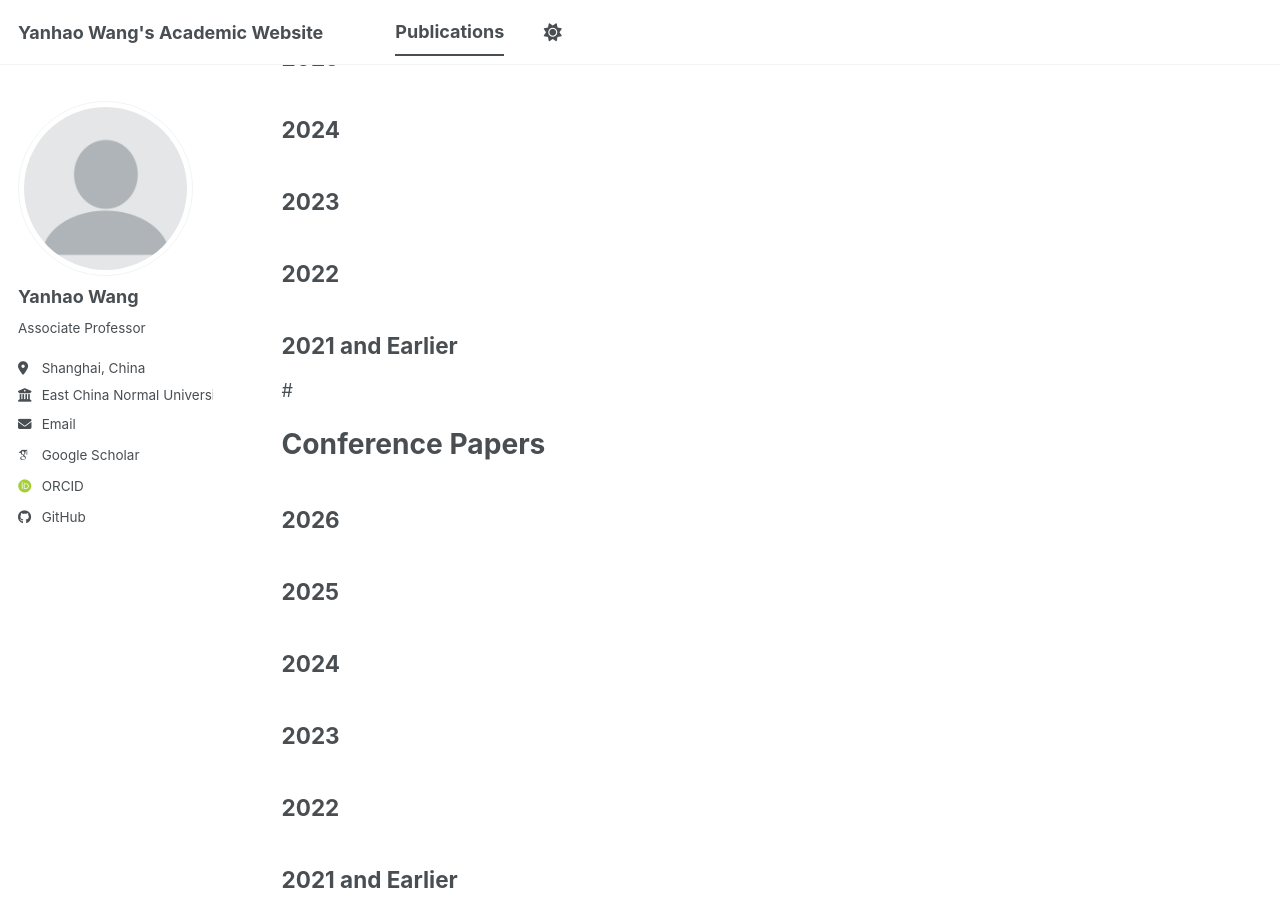
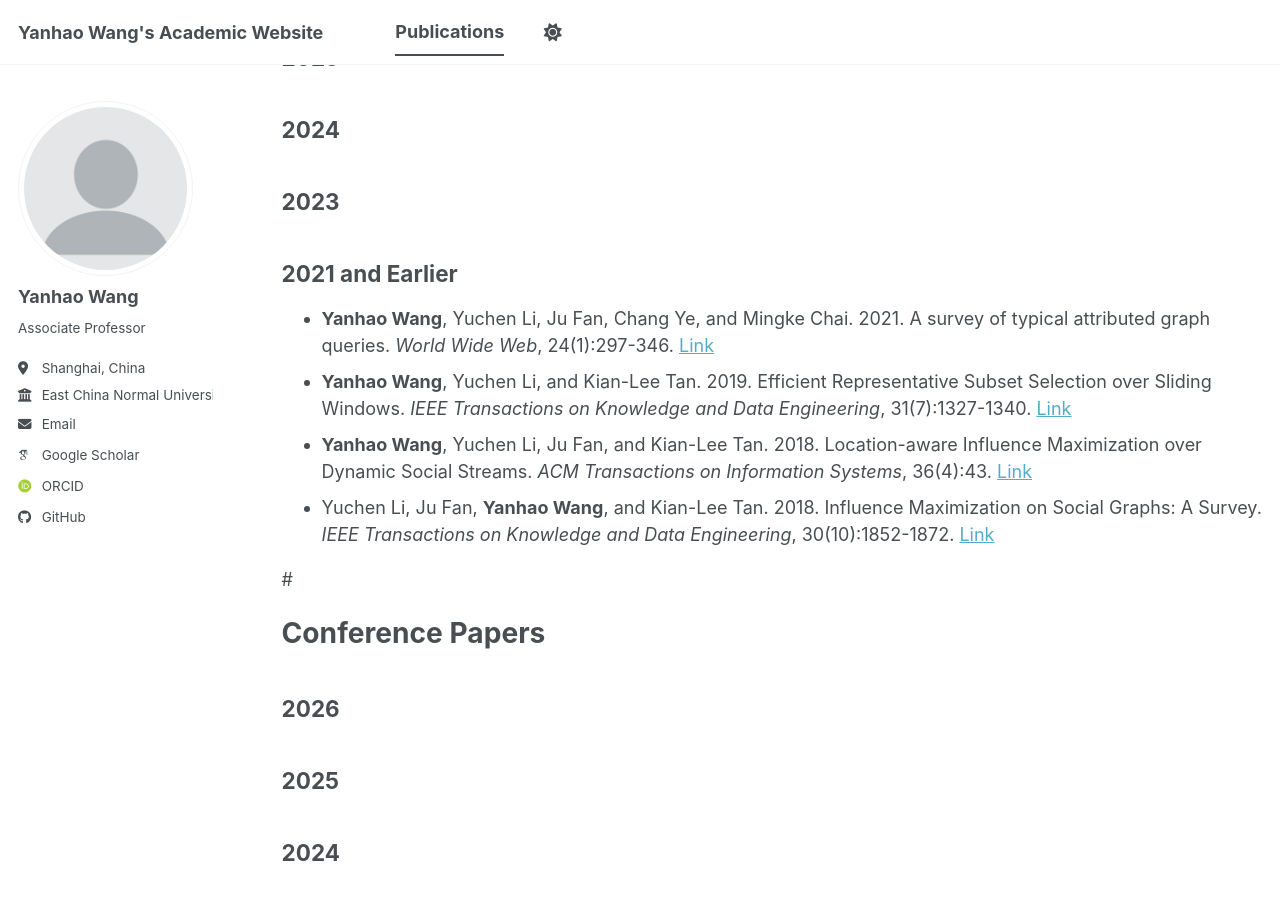
Before and after one commit to yhwang1990/yhwang1990.github.io, a Jekyll site: the page built from _pages/publications.md, in a window 1280 px wide and 900 px high, scrolled down 304 px. Built offline with Jekyll 4.4.1, drawn with Linux system fonts in a browser that asks for light colours; some web fonts are replaced; a script bundle is joined from its source files by our own code; library files that are not in the unit come from our copies.

Commit message:
Update publications.md

```diff
--- a/_pages/publications.md
+++ b/_pages/publications.md
@@ -16,9 +16,11 @@
 
 ## 2023
 
-## 2022
-
 ## 2021 and Earlier
+- **Yanhao Wang**, Yuchen Li, Ju Fan, Chang Ye, and Mingke Chai. 2021. A survey of typical attributed graph queries. *World Wide Web*, 24(1):297-346. [Link](https://doi.org/10.1007/s11280-020-00849-0)
+- **Yanhao Wang**, Yuchen Li, and Kian-Lee Tan. 2019. Efficient Representative Subset Selection over Sliding Windows. *IEEE Transactions on Knowledge and Data Engineering*, 31(7):1327-1340. [Link](https://doi.org/10.1109/TKDE.2018.2854182)
+- **Yanhao Wang**, Yuchen Li, Ju Fan, and Kian-Lee Tan. 2018. Location-aware Influence Maximization over Dynamic Social Streams. *ACM Transactions on Information Systems*, 36(4):43. [Link](https://doi.org/10.1145/3230871)
+- Yuchen Li, Ju Fan, **Yanhao Wang**, and Kian-Lee Tan. 2018. Influence Maximization on Social Graphs: A Survey. *IEEE Transactions on Knowledge and Data Engineering*, 30(10):1852-1872. [Link](https://doi.org/10.1109/TKDE.2018.2807843)
 
 #
 # Conference Papers
```
